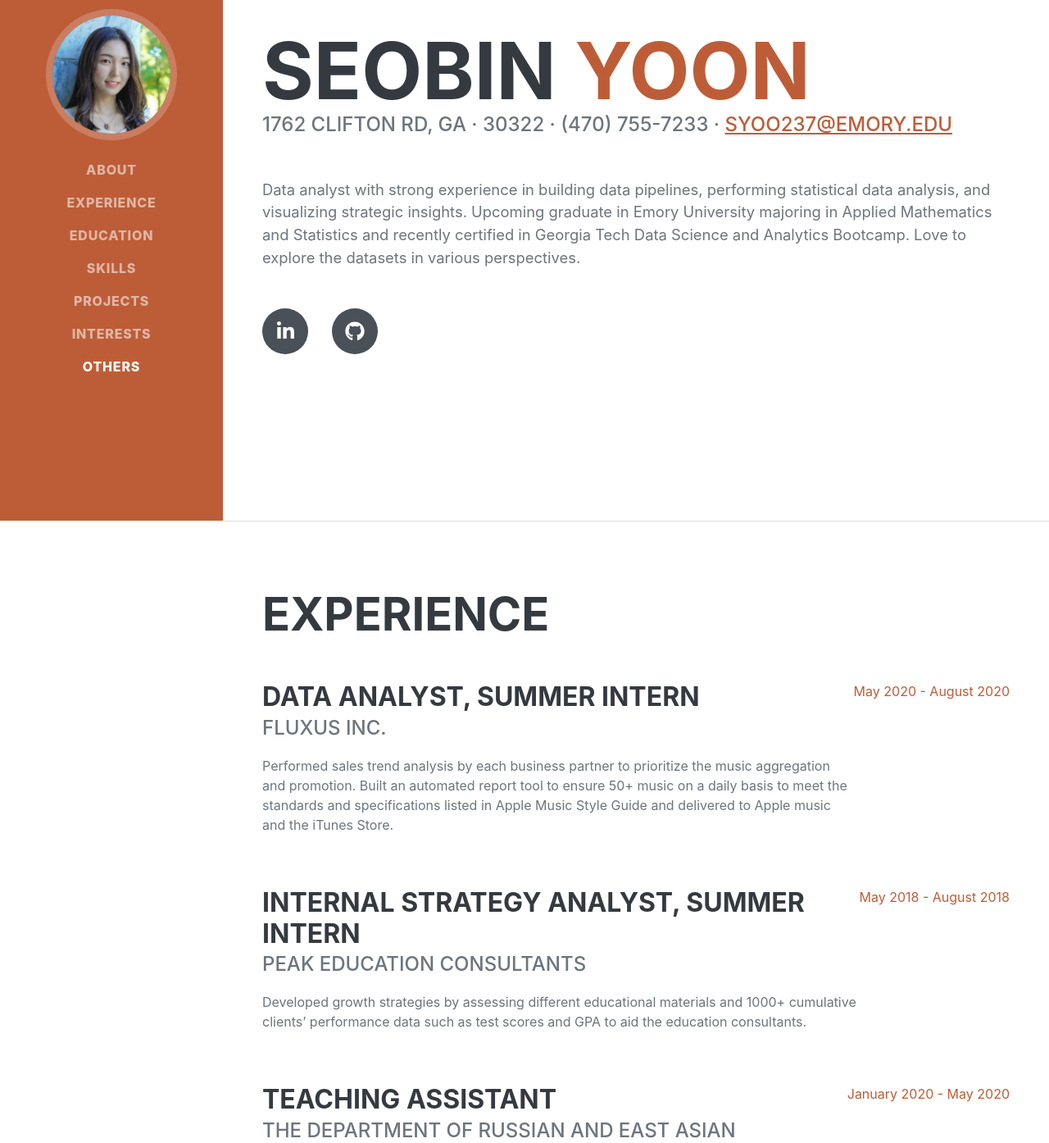
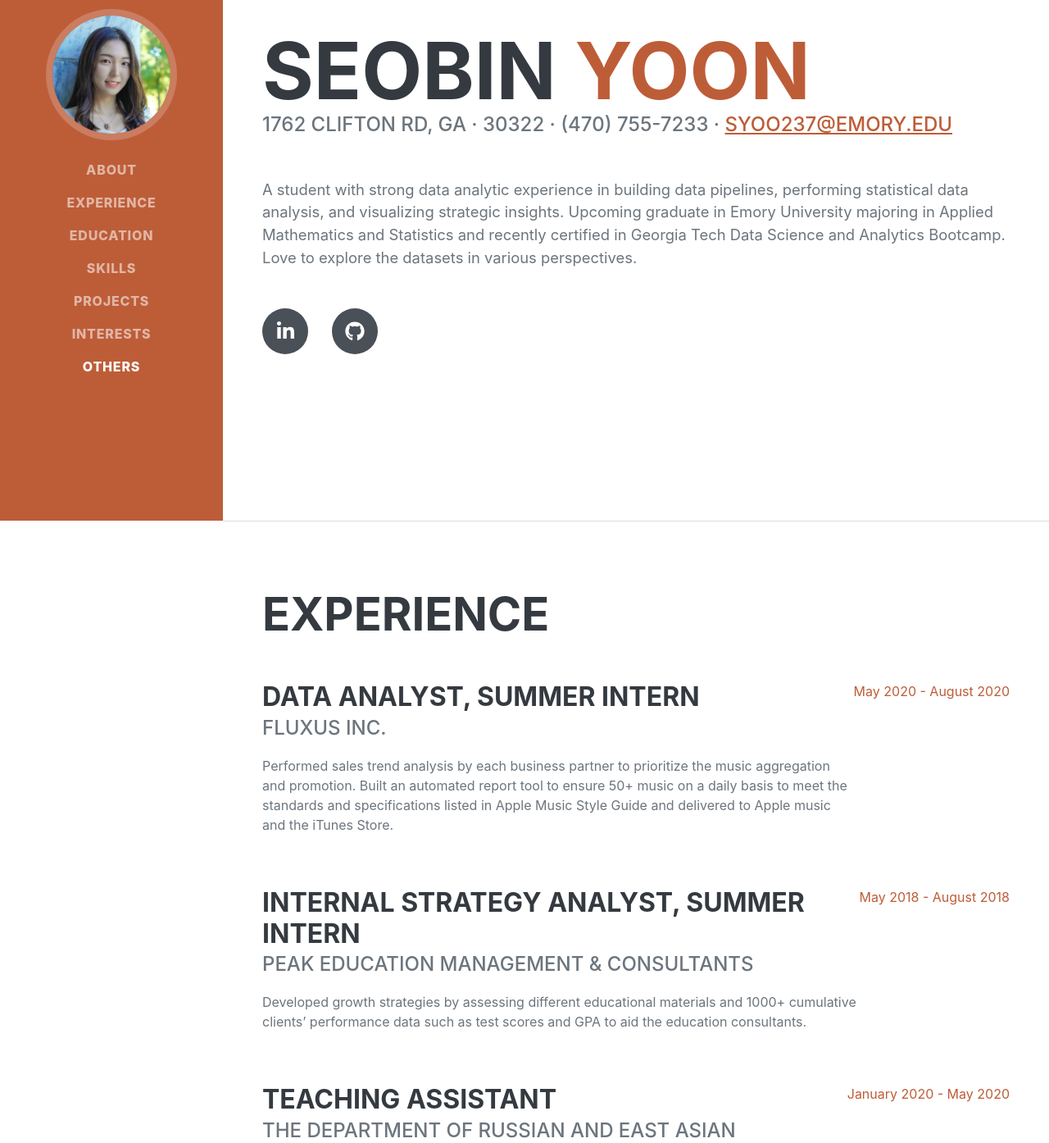
Before and after one commit to seobin-yoon/seobin-yoon.github.io, a plain HTML site: page index.html in a window 1280 px wide. Shown: the part 165-1559 px from the top of the page at 82% size. Drawn offline with nearby package versions, Linux system fonts and the light colour scheme; a web font is replaced by a local one.

Commit message:
Update index.html

```diff
--- a/index.html
+++ b/index.html
@@ -48,7 +48,7 @@
                         1762 Clifton RD, GA · 30322 · (470) 755-7233 ·
                         <a href="syoo237@emory.edu">syoo237@emory.edu</a>
                     </div>
-                    <p class="lead mb-5">Data analyst with strong experience in building data pipelines, performing statistical data analysis, and visualizing strategic insights. Upcoming graduate in Emory University majoring in Applied Mathematics and Statistics and recently certified in Georgia Tech Data Science and Analytics Bootcamp. Love to explore the datasets in various perspectives.</p>
+                    <p class="lead mb-5">A student with strong data analytic experience in building data pipelines, performing statistical data analysis, and visualizing strategic insights. Upcoming graduate in Emory University majoring in Applied Mathematics and Statistics and recently certified in Georgia Tech Data Science and Analytics Bootcamp. Love to explore the datasets in various perspectives.</p>
                     <div class="social-icons">
                         <a class="social-icon" href="https://www.linkedin.com/in/seobin-alyssa-yoon"><i class="fab fa-linkedin-in"></i></a>
                         <a class="social-icon" href="https://github.com/seobin-yoon/"><i class="fab fa-github"></i></a>
@@ -71,7 +71,7 @@
                     <div class="d-flex flex-column flex-md-row justify-content-between mb-5">
                         <div class="flex-grow-1">
                             <h3 class="mb-0">Internal Strategy Analyst, Summer Intern</h3>
-                            <div class="subheading mb-3">Peak Education Consultants</div>
+                            <div class="subheading mb-3">Peak Education Management & Consultants</div>
                             <p>Developed growth strategies by assessing different educational materials and 1000+ cumulative clients’ performance data such as test scores and GPA to aid the education consultants.</p>
                         </div>
                         <div class="flex-shrink-0"><span class="text-primary">May 2018 - August 2018</span></div>
```
